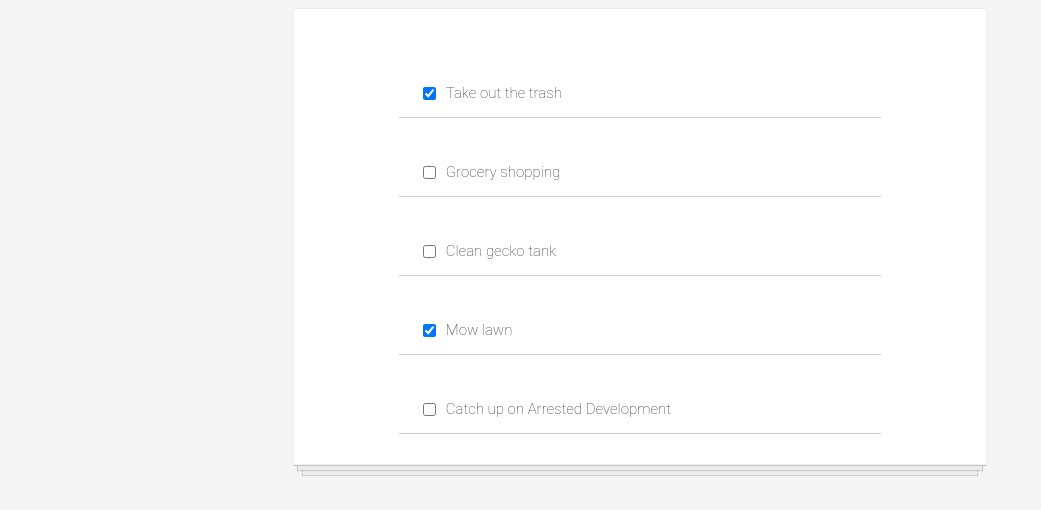
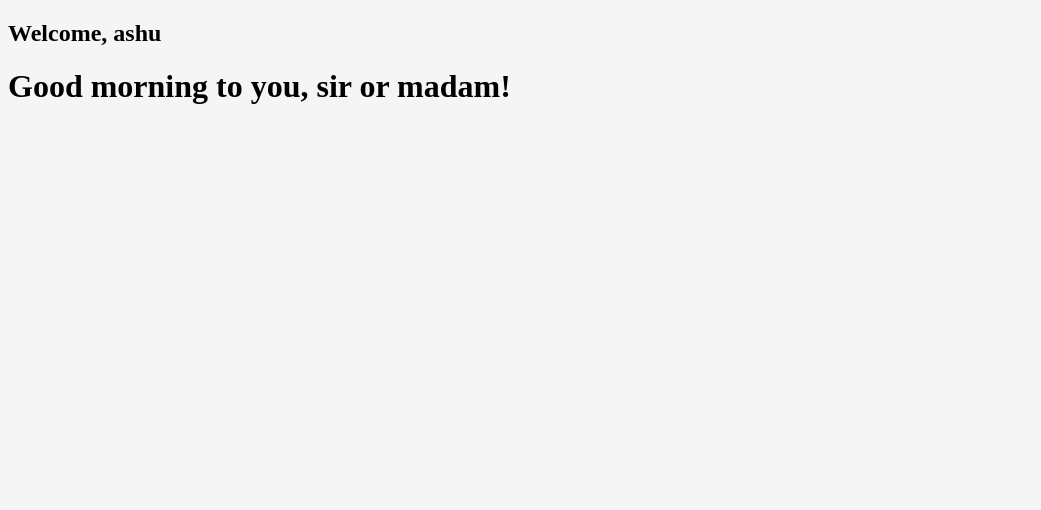
Before and after one commit to findashu/react-app, a React (Create React App) app: page / in a window 1280 px wide. Shown: the top 510 px of the page, without its empty margins (0-1041 px from the left). Built offline with nearby package versions, Linux system fonts and the light colour scheme.

Commit message:
class based components

```diff
--- a/src/App.js
+++ b/src/App.js
@@ -1,17 +1,42 @@
-import React from "react";
-import TodoItem from "./components/TodoItem"
-import todosData from "./todosData";
+import React, {Component} from "react";
 
+class App extends React.Component {
+    render() {
+        return (
+            <div>
+                <Header username="ashu" />
+                <Greetings />
+            </div>
+        )
+    }
+}
+class Header extends React.Component {
+    render() {
+        return (
+            <header>
+                <h2>Welcome, {this.props.username}</h2>
+            </header>
+        )
+    }
+}
 
+class Greetings extends Component {
+    render () {
+        const date = new Date()
+        const hours = date.getHours()
+        let timeOfDay
 
-function App () {
-    let todosComponent = todosData.map(todo => <TodoItem todo={todo} key={todo.id} />)
-
-    return (
-        <div className="todo-list">
-            {todosComponent}
-        </div>
-    )
+        if (hours < 12) {
+            timeOfDay = "morning"
+        } else if (hours >= 12 && hours < 17) {
+            timeOfDay = "afternoon"
+        } else {
+            timeOfDay = "night"
+        }
+        return (
+            <h1>Good {timeOfDay} to you, sir or madam!</h1>
+        )
+    }
 }
 
 export default App
--- a/src/components/TodoItem.js
+++ /dev/null
@@ -1,12 +0,0 @@
-import React from "react";
-
-function TodoItem(props) {
-    return (
-        <div className="todo-item">
-            <input type="checkbox" checked={props.todo.completed} />
-            <p>{props.todo.text}</p>
-        </div>
-    )
-}
-
-export default TodoItem;
--- a/src/todosData.js
+++ /dev/null
@@ -1,29 +0,0 @@
-const todosData = [
-    {
-        id: 1,
-        text: "Take out the trash",
-        completed: true
-    },
-    {
-        id: 2,
-        text: "Grocery shopping",
-        completed: false
-    },
-    {
-        id: 3,
-        text: "Clean gecko tank",
-        completed: false
-    },
-    {
-        id: 4,
-        text: "Mow lawn",
-        completed: true
-    },
-    {
-        id: 5,
-        text: "Catch up on Arrested Development",
-        completed: false
-    }
-]
-
-export default todosData
```
